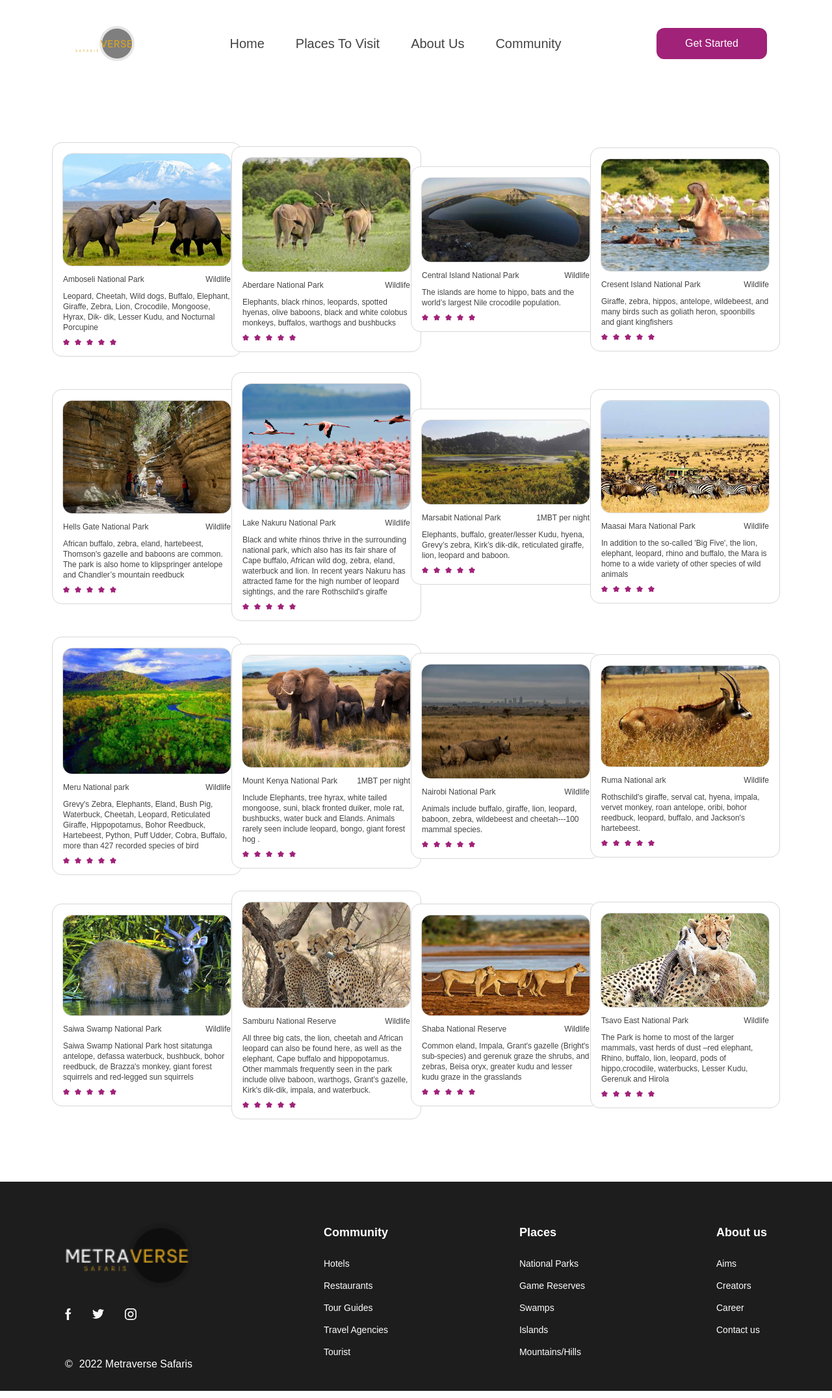
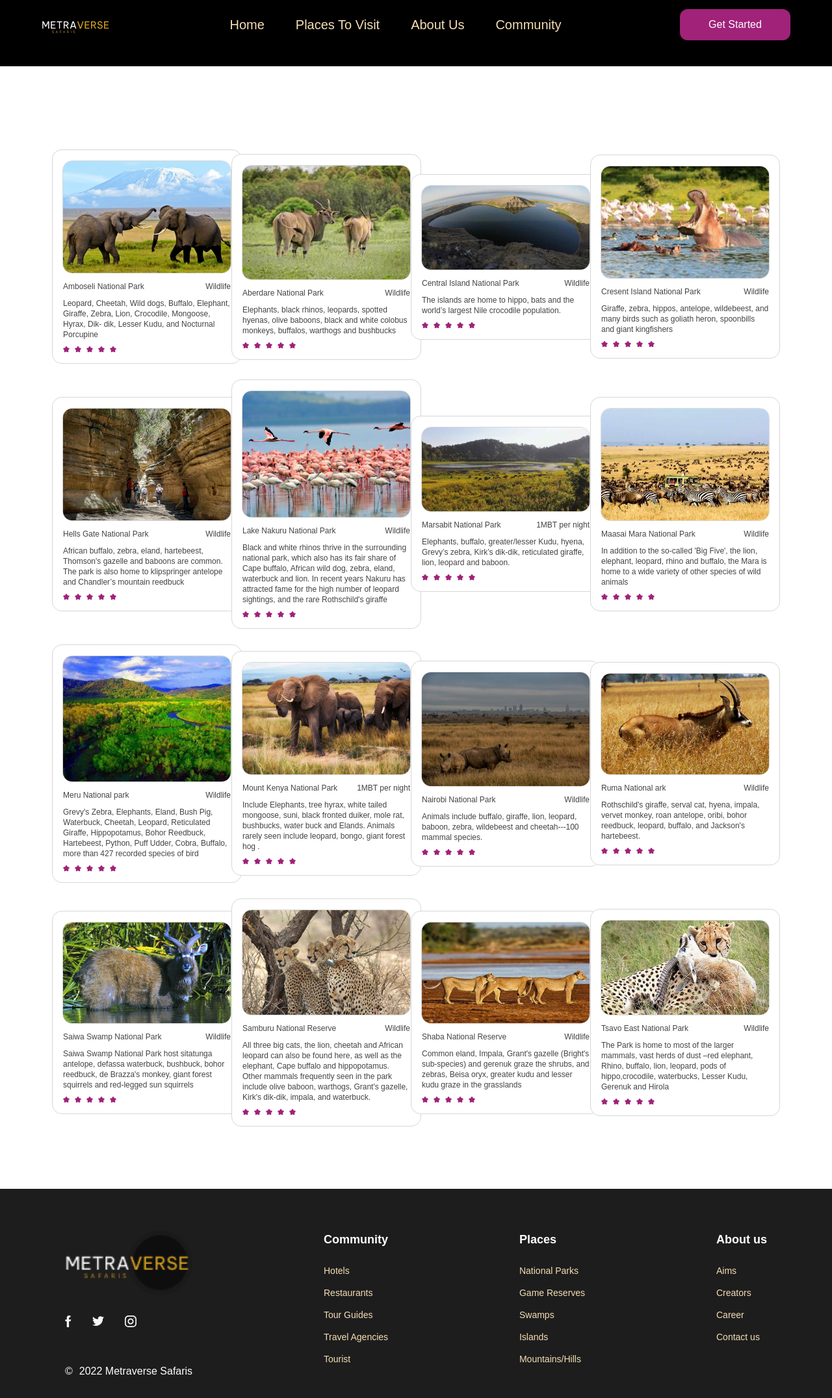
Before and after one commit to zambogo7/Metaverse, a React (Create React App) app: page /places-to-stay in a window 1280 px wide. Shown: the whole page at 65% size. Built offline with nearby package versions, Linux system fonts and the light colour scheme; a web font is replaced by a local one.

Commit message:
fix Navbar

```diff
--- a/src/components/Footer.jsx
+++ b/src/components/Footer.jsx
@@ -1,4 +1,5 @@
 import React from "react";
+import { Link } from "react-router-dom";
 import { Facebook, Instagram, LogoWhite, Twitter } from "../assets";
 
 const Footer = () => {
@@ -23,30 +24,30 @@ const Footer = () => {
       <section className="flex flex-col gap-2 lg:gap-6 text-right lg:text-left">
         <p className="font-bold text-lg text-white font-default">Community</p>
         <div className="flex flex-col gap-3.5">
-          <p className="footer__link">Hotels</p>
-          <p className="footer__link">Restaurants</p>
-          <p className="footer__link">Tour Guides</p>
-          <p className="footer__link">Travel Agencies</p>
-          <p className="footer__link">Tourist</p>
+          <Link to="/" className="footer__link">Hotels</Link>
+          <Link to="/" className="footer__link">Restaurants</Link>
+          <Link to="/" className="footer__link">Tour Guides</Link>
+          <Link to="/" className="footer__link">Travel Agencies</Link>
+          <Link to="/" className="footer__link">Tourist</Link>
         </div>
       </section>
       <section className="flex flex-col gap-2 lg:gap-6">
         <p className="font-bold text-lg text-white font-default">Places</p>
         <div className="flex flex-col gap-3.5">
-          <p className="footer__link">National Parks</p>
-          <p className="footer__link">Game Reserves</p>
-          <p className="footer__link">Swamps</p>
-          <p className="footer__link">Islands</p>
-          <p className="footer__link">Mountains/Hills</p>
+          <Link to="/places-to-stay" className="footer__link">National Parks</Link>
+          <Link to="/places-to-stay" className="footer__link">Game Reserves</Link>
+          <Link to="/places-to-stay" className="footer__link">Swamps</Link>
+          <Link to="/places-to-stay" className="footer__link">Islands</Link>
+          <Link to="/places-to-stay" className="footer__link">Mountains/Hills</Link>
         </div>
       </section>
       <section className="flex flex-col gap-2 lg:gap-6 text-right lg:text-left">
         <p className="font-bold text-lg text-white font-default">About us</p>
         <div className="flex flex-col gap-3.5">
-          <p className="footer__link">Aims</p>
-          <p className="footer__link">Creators </p>
-          <p className="footer__link">Career</p>
-          <p className="footer__link">Contact us</p>
+          <Link to="/" className="footer__link">Aims</Link>
+          <Link to="/" className="footer__link">Creators </Link>
+          <Link to="/" className="footer__link">Career</Link>
+          <Link to="/" className="footer__link">Contact us</Link>
         </div>
       </section>
 
--- a/src/components/Navbar.jsx
+++ b/src/components/Navbar.jsx
@@ -3,13 +3,14 @@ import { Link } from "react-router-dom";
 import { Logo } from "../assets";
 import Menu from "./Menu";
 import Modal from "./Modal";
+import './index.css'
 
 const Navbar = () => {
   const [modalOpen, setModalOpen] = useState(false);
   const [toggle, setToggle] = useState(false);
 
   return (
-    <nav className="w-full flex justify-between items-center px-12 lg:px-[100px] mt-10 lg:mt-[43px] h-12">
+    <nav className="default w-full flex justify-between items-center px-12 lg:px-[100px] mt-10 lg:mt-[43px] h-12 ">
       <div>
         <img
           className="w-[200px] lg:w-full"
@@ -19,8 +20,8 @@ const Navbar = () => {
         />
       </div>
 
-      <div className="hidden lg:flex justify-center items-center gap-12 text-xl">
-        <Link to="/" className="nav__link">
+      <div className=" hidden lg:flex justify-center items-center gap-12 text-xl">
+        <Link to="/" className=" nav__link">
           Home
         </Link>
         <Link to="/places-to-stay" className="nav__link">
@@ -44,30 +45,30 @@ const Navbar = () => {
       </button>
       {!toggle ? (
         <svg
-          class="w-8 h-8 lg:hidden"
+          className="w-8 h-8 lg:hidden"
           onClick={() => setToggle(true)}
           fill="currentColor"
           viewBox="0 0 20 20"
           xmlns="http://www.w3.org/2000/svg"
         >
           <path
-            fill-rule="evenodd"
+            fillRule="evenodd"
             d="M3 5a1 1 0 011-1h12a1 1 0 110 2H4a1 1 0 01-1-1zM3 10a1 1 0 011-1h12a1 1 0 110 2H4a1 1 0 01-1-1zM9 15a1 1 0 011-1h6a1 1 0 110 2h-6a1 1 0 01-1-1z"
-            clip-rule="evenodd"
+            clipRule="evenodd"
           ></path>
         </svg>
       ) : (
         <svg
-          class="w-8 h-8 lg:hidden"
+          className="w-8 h-8 lg:hidden"
           fill="currenColor"
           viewBox="0 0 20 20"
           xmlns="http://www.w3.org/2000/svg"
           onClick={() => setToggle(false)}
         >
           <path
-            fill-rule="evenodd"
+            fillRule="evenodd"
             d="M4.293 4.293a1 1 0 011.414 0L10 8.586l4.293-4.293a1 1 0 111.414 1.414L11.414 10l4.293 4.293a1 1 0 01-1.414 1.414L10 11.414l-4.293 4.293a1 1 0 01-1.414-1.414L8.586 10 4.293 5.707a1 1 0 010-1.414z"
-            clip-rule="evenodd"
+            clipRule="evenodd"
           ></path>
         </svg>
       )}
--- /dev/null
+++ b/src/components/index.css
@@ -0,0 +1,43 @@
+.default{
+background-color:black;
+padding:3%;
+margin: auto;
+
+}
+.nav__link, .footer__link{
+color:wheat;
+}
+
+@media only screen and (max-width: 600px) {
+    .default{
+        padding:7% 5% 12%;
+    }
+}
+
+
+@media only screen and (min-width: 600px) {
+    .default{
+        padding:7% 5% 9%;
+    }
+}
+
+
+@media only screen and (min-width: 768px) {
+    .default{
+        padding:5% 5% 7%;
+    }
+}
+
+
+@media only screen and (min-width: 992px) {
+    .default{
+        padding:3% 5% 5%;
+    }
+}
+
+
+@media only screen and (min-width: 1200px) {
+    .default{
+        padding:3% 5% 5%;
+    }
+}
```
